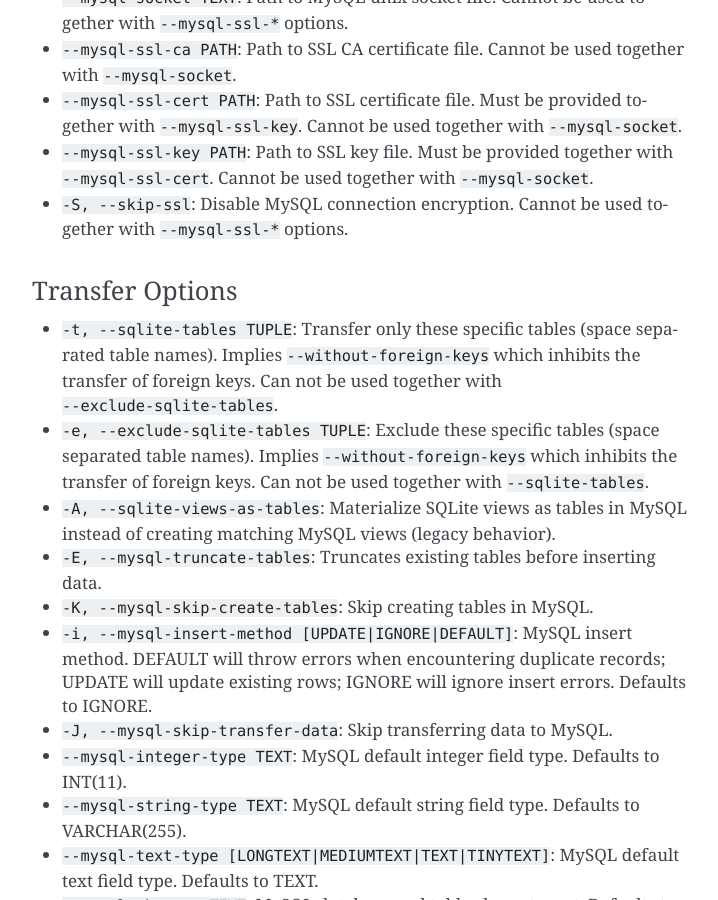
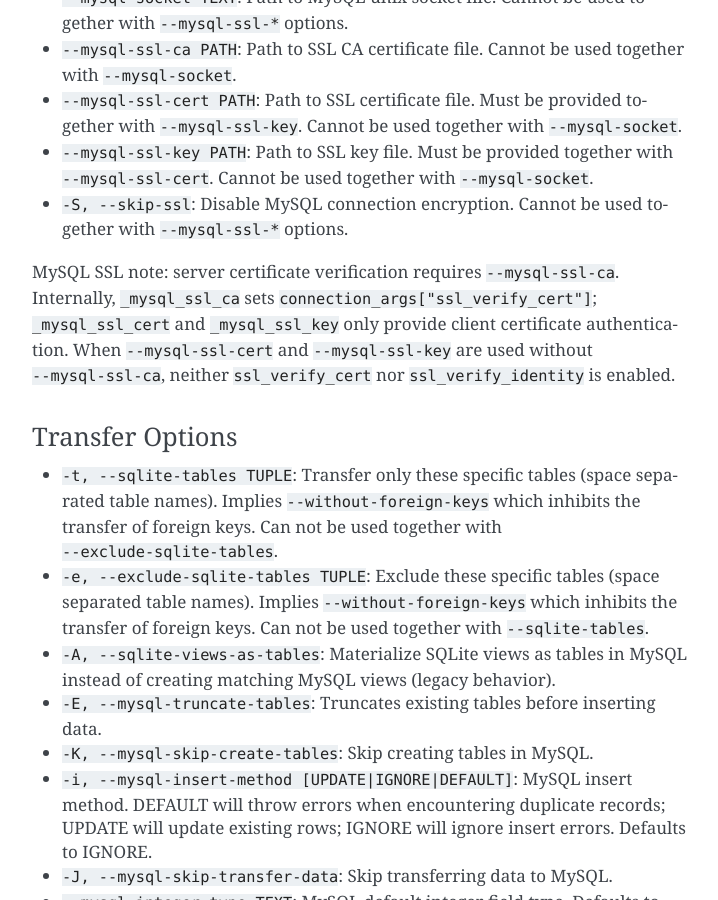
Before and after one commit to techouse/sqlite3-to-mysql, a Sphinx documentation site: the page built from docs/README.rst, in a window 1280 px wide and 900 px high, scrolled down 669 px. Shown: the whole window, without its empty margins (388-1106 px from the left). Built offline with Sphinx 7.4.7, drawn with Linux system fonts in a browser that asks for light colours.

Commit message:
feat: update README and tests to clarify MySQL SSL certificate requirements and improve error handling

```diff
--- a/docs/README.rst
+++ b/docs/README.rst
@@ -33,6 +33,12 @@
 - ``--mysql-ssl-cert PATH``: Path to SSL certificate file. Must be provided together with ``--mysql-ssl-key``. Cannot be used together with ``--mysql-socket``.
 - ``--mysql-ssl-key PATH``: Path to SSL key file. Must be provided together with ``--mysql-ssl-cert``. Cannot be used together with ``--mysql-socket``.
 - ``-S, --skip-ssl``: Disable MySQL connection encryption. Cannot be used together with ``--mysql-ssl-*`` options.
+
+MySQL SSL note: server certificate verification requires ``--mysql-ssl-ca``. Internally,
+``_mysql_ssl_ca`` sets ``connection_args["ssl_verify_cert"]``; ``_mysql_ssl_cert`` and
+``_mysql_ssl_key`` only provide client certificate authentication. When ``--mysql-ssl-cert`` and
+``--mysql-ssl-key`` are used without ``--mysql-ssl-ca``, neither ``ssl_verify_cert`` nor
+``ssl_verify_identity`` is enabled.
 
 Transfer Options
 """"""""""""""""
```
Also changed, not shown: README.md (+5 -0 lines), 1 other file.
